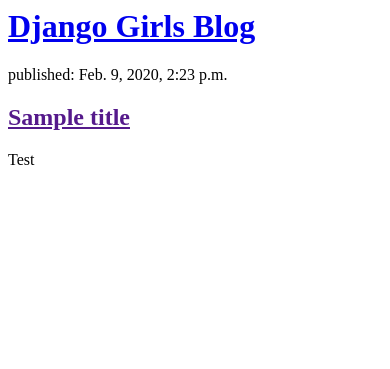
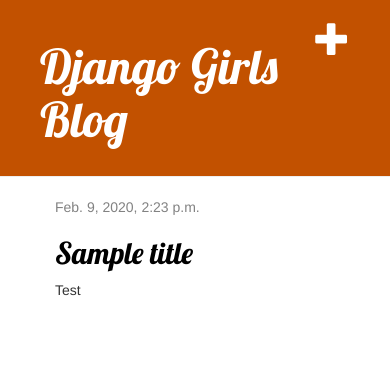
Before and after one commit to 6010110190/Lab3SB04, a Django app: page / in a window 390 px wide. Shown: the top 369 px of the page. Run offline with Django 3.2, Linux system fonts and the light colour scheme; data comes from the database, SQL or seed files in the repository; some libraries are stand-ins or nearby versions.

Commit message:
Added views to create/edit blog post inside the site.

```diff
--- /dev/null
+++ b/blog/static/css/blog.css
@@ -0,0 +1,46 @@
+.page-header {
+    background-color: #C25100;
+    margin-top: 0;
+    padding: 20px 20px 20px 40px;
+}
+
+.page-header h1, .page-header h1 a, .page-header h1 a:visited, .page-header h1 a:active {
+    color: #ffffff;
+    font-size: 36pt;
+    text-decoration: none;
+}
+
+.content {
+    margin-left: 40px;
+}
+
+h1, h2, h3, h4 {
+    font-family: 'Lobster', cursive;
+}
+
+.date {
+    color: #828282;
+}
+
+.save {
+    float: right;
+}
+
+.post-form textarea, .post-form input {
+    width: 100%;
+}
+
+.top-menu, .top-menu:hover, .top-menu:visited {
+    color: #ffffff;
+    float: right;
+    font-size: 26pt;
+    margin-right: 20px;
+}
+
+.post {
+    margin-bottom: 70px;
+}
+
+.post h2 a, .post h2 a:visited {
+    color: #000000;
+}
--- /dev/null
+++ b/blog/templates/blog/base.html
@@ -0,0 +1,24 @@
+{% load static %}
+<html>
+    <head>
+        <title>Django Girls blog</title>
+        <link rel="stylesheet" href="//maxcdn.bootstrapcdn.com/bootstrap/3.2.0/css/bootstrap.min.css">
+        <link rel="stylesheet" href="//maxcdn.bootstrapcdn.com/bootstrap/3.2.0/css/bootstrap-theme.min.css">
+        <link href='//fonts.googleapis.com/css?family=Lobster&subset=latin,latin-ext' rel='stylesheet' type='text/css'>
+        <link rel="stylesheet" href="{% static 'css/blog.css' %}">
+    </head>
+    <body>
+        <div class="page-header">
+            <a href="{% url 'post_new' %}" class="top-menu"><span class="glyphicon glyphicon-plus"></span></a>
+            <h1><a href="/">Django Girls Blog</a></h1>
+        </div>
+        <div class="content container">
+            <div class="row">
+                <div class="col-md-8">
+                    {% block content %}
+                    {% endblock %}
+                </div>
+            </div>
+        </div>
+    </body>
+</html>
--- a/blog/templates/blog/post_list.html
+++ b/blog/templates/blog/post_list.html
@@ -1,18 +1,13 @@
-<html>
-    <head>
-        <title>Django Girls blog</title>
-    </head>
-    <body>
-        <div>
-    <h1><a href="/">Django Girls Blog</a></h1>
-    </div>
+{% extends 'blog/base.html' %}
 
+{% block content %}
     {% for post in posts %}
-    <div>
-        <p>published: {{ post.published_date }}</p>
-        <h2><a href="">{{ post.title }}</a></h2>
-        <p>{{ post.text|linebreaksbr }}</p>
-    </div>
+        <div class="post">
+            <div class="date">
+                {{ post.published_date }}
+            </div>
+            <h2><a href="">{{ post.title }}</a></h2>
+            <p>{{ post.text|linebreaksbr }}</p>
+        </div>
     {% endfor %}
-    </body>
-</html>
+{% endblock %}
--- a/blog/urls.py
+++ b/blog/urls.py
@@ -3,4 +3,6 @@
 
 urlpatterns = [
     path('', views.post_list, name='post_list'),
+    path('post/<int:pk>/', views.post_detail, name='post_detail'),
+    path('post/new/', views.post_new, name='post_new'),
 ]
--- a/blog/views.py
+++ b/blog/views.py
@@ -1,7 +1,17 @@
-from django.shortcuts import render
+
+from django.shortcuts import render, get_object_or_404
 from django.utils import timezone
 from .models import Post
+from .forms import PostForm
 
 def post_list(request):
     posts = Post.objects.filter(published_date__lte=timezone.now()).order_by('published_date')
     return render(request, 'blog/post_list.html', {'posts': posts})
+
+def post_detail(request, pk):
+    post = get_object_or_404(Post, pk=pk)
+    return render(request, 'blog/post_detail.html', {'post': post})
+
+def post_new(request):
+    form = PostForm()
+    return render(request, 'blog/post_edit.html', {'form': form})
```
Also changed, not shown: blog/forms.py (added, +9 -0 lines), blog/templates/blog/post_detail.html (added, +13 -0 lines), blog/templates/blog/post_edit.html (added, +9 -0 lines).
